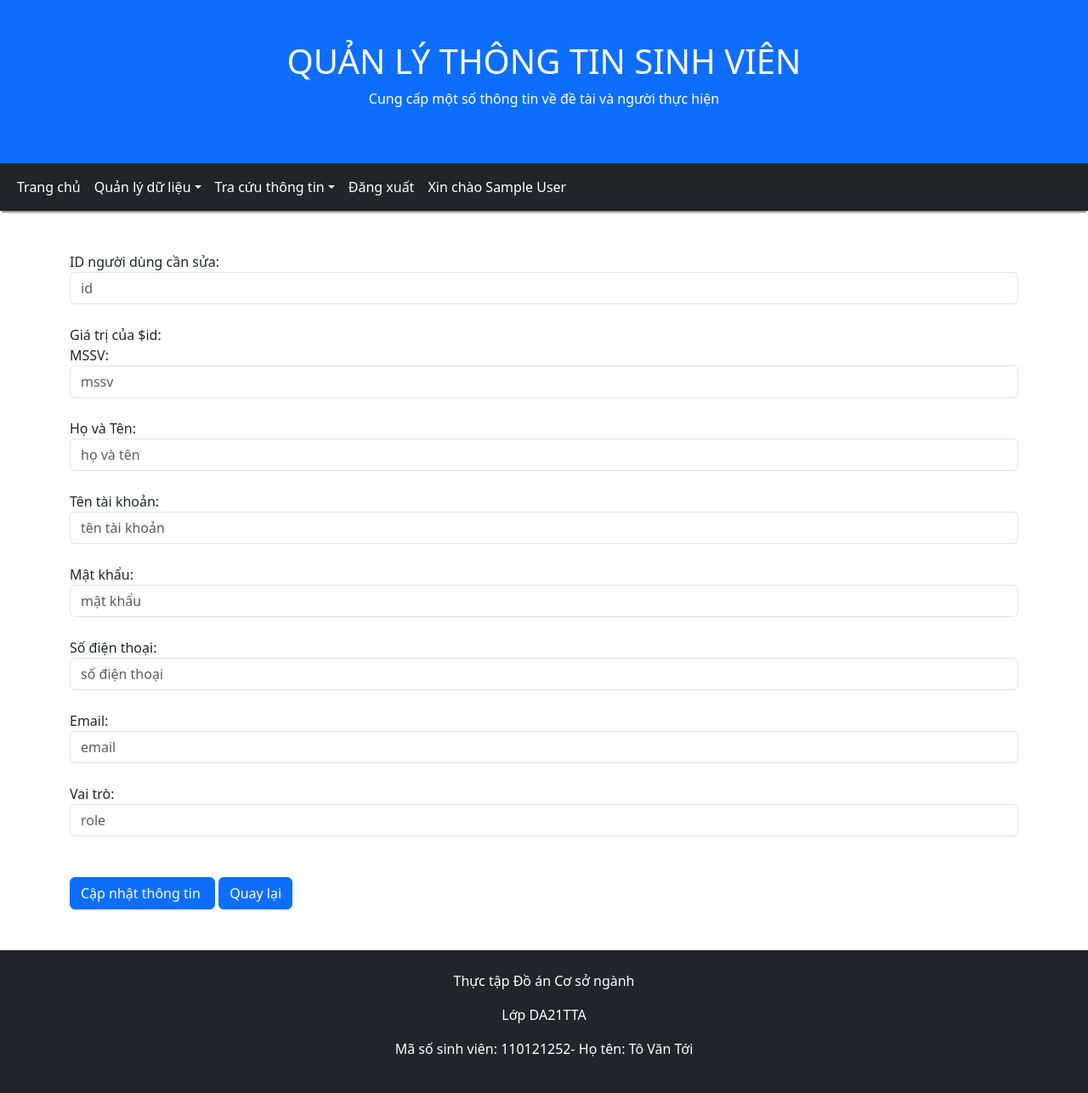
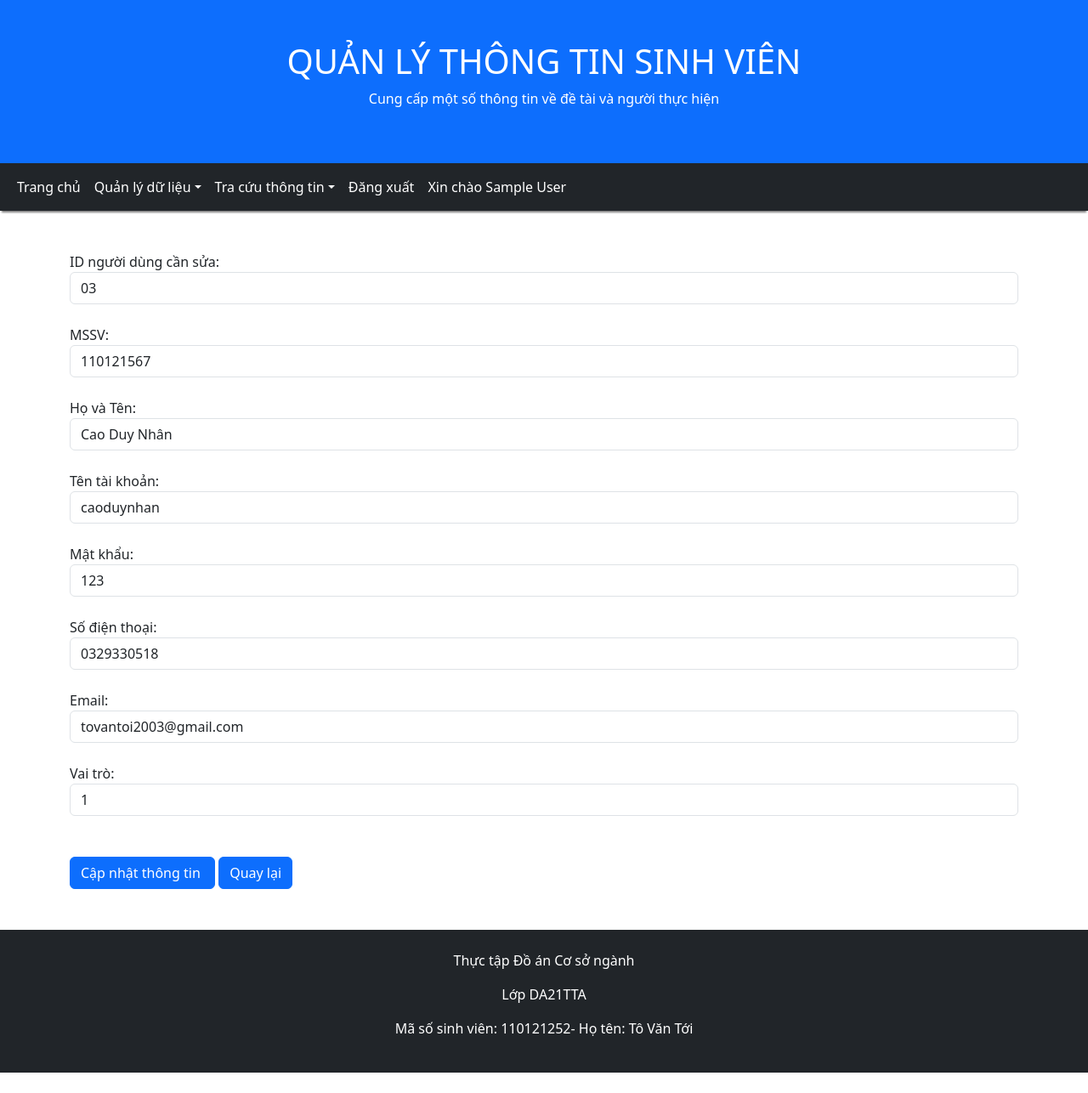
Before and after one commit to tovantoi/csn-da21tta-tovantoi-xml, a PHP site: page /suaUser.php?mssv=110121567 in a window 1280 px wide. Shown: the whole page at 85% size. After the commit the page ends 1262 px from the top, so only its background shows below. Run offline with PHP 8.4, Linux system fonts and the light colour scheme; the visitor is signed in with stand-in values (Sample User, id 1); some libraries are stand-ins or nearby versions.

Commit message:
cap nhat code

```diff
--- a/thesis/html/suaUser.php
+++ b/thesis/html/suaUser.php
@@ -1,17 +1,29 @@
 <?php
 require_once("header.php");
-//lấy mã số sinh viên
-$masv = "";
+
+$id = $mssv = $fullname = $username = $password = $phone = $email = $role = "";
+$userData = null;
+
+// Kiểm tra xem có dữ liệu người dùng cần sửa hay không
 if ($_SERVER['REQUEST_METHOD'] === 'GET') {
     if (isset($_GET['mssv'])) {
         $masv = $_GET['mssv'];
+        $xml = simplexml_load_file('users.xml');
+        if ($xml) {
+            foreach ($xml->user as $user) {
+                if ($user->mssv == $masv) {
+                    $userData = $user;
+                    break;
+                }
+            }
+        } else {
+            echo "Không thể đọc file XML.";
+        }
     }
 }
-?>
-<?php
-$id = $mssv = $fullname = $username = $password = $phone = $email = $role = "";
 
-if ($_SERVER['REQUEST_METHOD'] === 'POST' && isset($_POST['id']) && isset($_POST['mssv']) && isset($_POST['fullname']) && isset($_POST['username']) && isset($_POST['password']) && isset($_POST['phone']) && isset($_POST['email']) && isset($_POST['role'])) {
+// Kiểm tra nếu form đã được submit và cập nhật dữ liệu
+if ($_SERVER['REQUEST_METHOD'] === 'POST' && isset($_POST['mssv']) && isset($_POST['fullname']) && isset($_POST['username']) && isset($_POST['password']) && isset($_POST['phone']) && isset($_POST['email']) && isset($_POST['role'])) {
     $id = $_POST['id'];
     $mssv = $_POST['mssv'];
     $fullname = $_POST['fullname'];
@@ -39,6 +51,9 @@ if ($_SERVER['REQUEST_METHOD'] === 'POST' && isset($_POST['id']) && isset($_POST
 
                 $xml->asXML('users.xml');
                 echo "<p>Thông tin người dùng đã được cập nhật thành công.</p>";
+
+                // Lấy lại dữ liệu người dùng sau khi đã cập nhật
+                $userData = $user;
                 break;
             }
         }
@@ -50,45 +65,41 @@ if ($_SERVER['REQUEST_METHOD'] === 'POST' && isset($_POST['id']) && isset($_POST
         echo "Không thể đọc file XML.";
     }
 }
-
 ?>
 <form method="post" action="">
     <div class="form-group">
         <label for="id" class="control-label">ID người dùng cần sửa:</label>
-        <input id="id" class="form-control" type="text" name="id" placeholder="id" value="<?php echo htmlspecialchars($id); ?>" required><br>
+        <input id="id" class="form-control" type="text" name="id" placeholder="id" value="<?php echo htmlspecialchars($userData && isset($userData->attributes()['id']) ? $userData->attributes()['id'] : ''); ?>" required><br>
     </div>
-    <?php echo "Giá trị của \$id: " . htmlspecialchars($id); ?>
-
     <div class="form-group">
         <label for="mssv" class="control-label">MSSV:</label>
-        <input id="mssv" class="form-control" type="text" name="mssv" placeholder="mssv" value="<?php echo htmlspecialchars($mssv); ?>" required><br>
+        <input id="mssv" class="form-control" type="text" name="mssv" placeholder="mssv" value="<?php echo htmlspecialchars($userData && isset($userData->mssv) ? $userData->mssv : ''); ?>" required><br>
     </div>
     <div class="form-group">
         <label for="fullname" class="control-label">Họ và Tên:</label>
-        <input id="fullname" class="form-control" type="text" name="fullname" placeholder="họ và tên" value="<?php echo htmlspecialchars($fullname); ?>" required><br>
+        <input id="fullname" class="form-control" type="text" name="fullname" placeholder="họ và tên" value="<?php echo htmlspecialchars($userData && isset($userData->fullname) ? $userData->fullname : ''); ?>" required><br>
     </div>
     <div class="form-group">
         <label for="username" class="control-label">Tên tài khoản:</label>
-        <input id="username" class="form-control" type="text" name="username" placeholder="tên tài khoản" value="<?php echo htmlspecialchars($username); ?>" required><br>
+        <input id="username" class="form-control" type="text" name="username" placeholder="tên tài khoản" value="<?php echo htmlspecialchars($userData && isset($userData->username) ? $userData->username : ''); ?>" required><br>
     </div>
     <div class="form-group">
         <label for="password" class="control-label">Mật khẩu:</label>
-        <input id="password" class="form-control" type="text" name="password" placeholder="mật khẩu" value="<?php echo htmlspecialchars($password); ?>" required><br>
+        <input id="password" class="form-control" type="text" name="password" placeholder="mật khẩu" value="<?php echo htmlspecialchars($userData && isset($userData->password) ? $userData->password : ''); ?>" required><br>
     </div>
     <div class="form-group">
         <label for="phone" class="control-label">Số điện thoại:</label>
-        <input id="phone" class="form-control" type="text" name="phone" placeholder="số điện thoại" value="<?php echo htmlspecialchars($phone); ?>" required><br>
+        <input id="phone" class="form-control" type="text" name="phone" placeholder="số điện thoại" value="<?php echo htmlspecialchars($userData && isset($userData->phone) ? $userData->phone : ''); ?>" required><br>
     </div>
-
     <div class="form-group">
         <label for="email" class="control-label">Email:</label>
-        <input id="email" class="form-control" type="text" name="email" placeholder="email" value="<?php echo htmlspecialchars($email); ?>" required><br>
+        <input id="email" class="form-control" type="text" name="email" placeholder="email" value="<?php echo htmlspecialchars($userData && isset($userData->email) ? $userData->email : ''); ?>" required><br>
     </div>
-
     <div class="form-group">
         <label for="role" class="control-label">Vai trò:</label>
-        <input id="role" class="form-control" type="number" name="role" placeholder="role" value="<?php echo htmlspecialchars($role); ?>" required><br>
+        <input id="role" class="form-control" type="number" name="role" placeholder="role" value="<?php echo htmlspecialchars($userData && isset($userData->role) ? $userData->role : ''); ?>" required><br>
     </div>
+    <!-- ... (giữ nguyên phần mã HTML của form) ... -->
     <br>
     <input class="btn btn-primary" type="submit" name="" value="Cập nhật thông tin ">
     <a class="btn btn-primary" href="showuser.php">Quay lại</a>
--- a/thesis/html/suasinhvien.php
+++ b/thesis/html/suasinhvien.php
@@ -123,6 +123,7 @@ if ($selectedStudent) {
     </div>
     <div class="form-group">
         <label for="avatar" class="control-label">Ảnh đại diện:</label>
+        <input type="hidden" name="avatar" value="<?php echo htmlspecialchars($avatar); ?>">
         <img src="img/<?php echo isset($avatar) ? htmlspecialchars($avatar) : ''; ?>" alt="Ảnh đại diện">
     </div>
     <div class="form-group">
--- a/thesis/html/users.xml
+++ b/thesis/html/users.xml
@@ -18,11 +18,11 @@
     <email>tovantoi2003@gmail.com</email>
     <role>2</role>
   </user>
-  <user id="658dc70fbe44c">
+  <user id="05">
     <mssv>110121246</mssv>
     <fullname>Ngô Thị Trúc Xuân</fullname>
     <username>trucxuan</username>
-    <password>123</password>
+    <password>1233</password>
     <phone>0359272876</phone>
     <email>trucxuan@gmail.com</email>
     <role>1</role>
```
Also changed, not shown: thesis/html/Xuly_sinhvien.php (+18 -0 lines), thesis/html/sinhvien.xml (+7 -23 lines), 1 other file.
